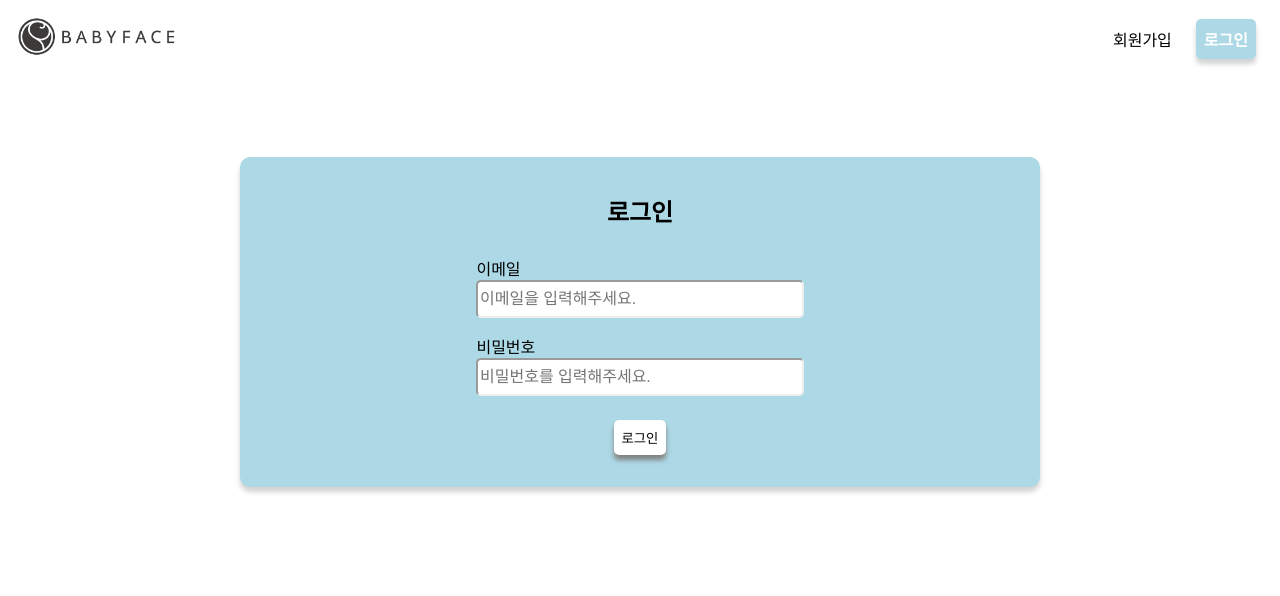
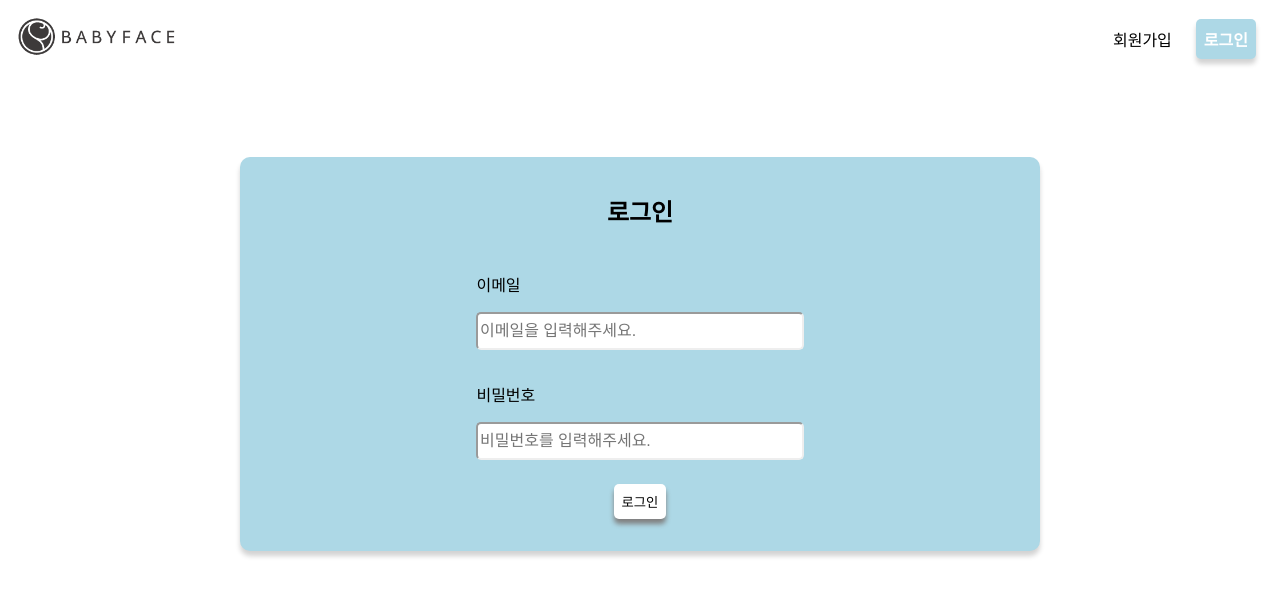
Before and after one commit to bbumjun/alethio-test, a React (Create React App) app: page /login in a window 1280 px wide. Shown: the top 596 px of the page. Built offline with nearby package versions, Linux system fonts and the light colour scheme.

Commit message:
🎨 적절한 태그로 수정

```diff
--- a/src/components/atoms/Text/style.js
+++ b/src/components/atoms/Text/style.js
@@ -1,6 +1,6 @@
 import styled from 'styled-components';
 
-export const Text = styled.div`
+export const Text = styled.p`
   font-size: ${(props) => `${props.fontSize}rem`};
   font-weight: ${(props) => props.fontWeight};
 `;
--- a/src/components/molecules/NavItem/index.jsx
+++ b/src/components/molecules/NavItem/index.jsx
@@ -1,6 +1,5 @@
 import React from 'react';
 import * as S from './style';
-import { Text } from 'components/atoms';
 
 const NavItem = ({ url, onClick, children }) => {
   const activeStyle = {
@@ -11,7 +10,7 @@ const NavItem = ({ url, onClick, children }) => {
   };
   return (
     <S.StyledLink to={url} activeStyle={activeStyle} onClick={onClick}>
-      <Text>{children}</Text>
+      {children}
     </S.StyledLink>
   );
 };
```
